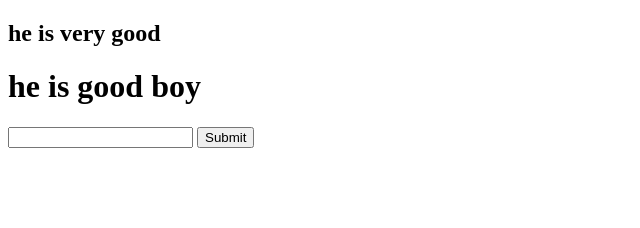
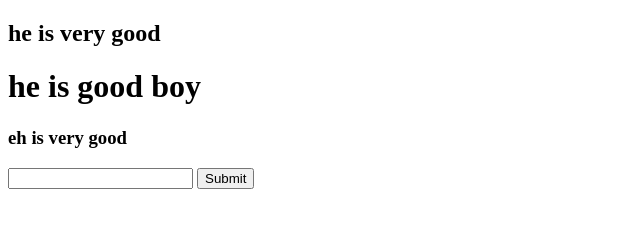
Before and after one commit to anshu7sah/tutorial, a plain HTML site: page index.html in a window 1280 px wide. Shown: the whole page, without its empty margins (0-640 px from the left). Drawn offline with Linux system fonts and the light colour scheme.

Commit message:
added new file

```diff
--- a/index.html
+++ b/index.html
@@ -8,6 +8,7 @@
   <body>
     <h2>he is very good</h2>
     <h1>he is good boy</h1>
+    <h3>eh is very good</h3>
     <input type="text" />
     <button onclick="submitMethod()">Submit</button>
 
```
